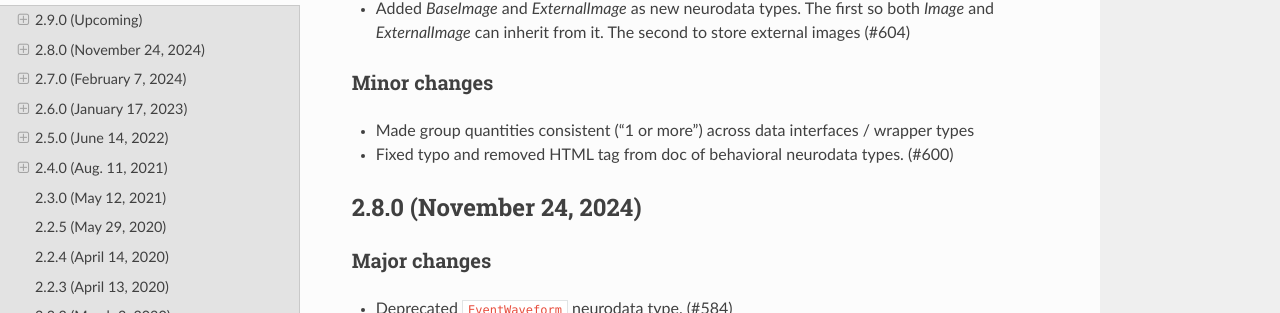
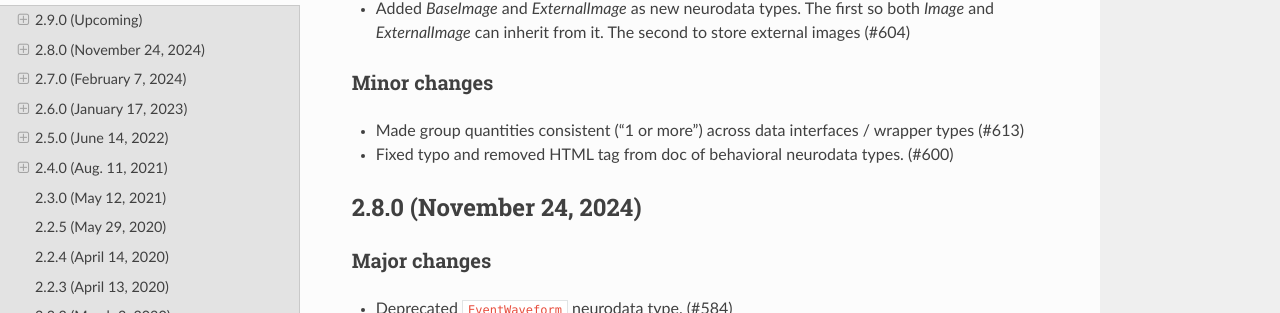
Before and after one commit to NeurodataWithoutBorders/nwb-schema, a Sphinx documentation site: the page built from docs/format/source/format_release_notes.rst, in a window 1280 px wide and 900 px high. Shown: the part 269-582 px from the top of the window. Built offline with Sphinx 7.4.7 and the Read the Docs theme 3.1.0, drawn with Linux system fonts in a browser that asks for light colours.

Commit message:
Update format_release_notes.rst
Added PR number

```diff
--- a/docs/format/source/format_release_notes.rst
+++ b/docs/format/source/format_release_notes.rst
@@ -12,7 +12,7 @@ Major changes
 
 Minor changes
 ^^^^^^^^^^^^^
-- Made group quantities consistent ("1 or more") across data interfaces / wrapper types
+- Made group quantities consistent ("1 or more") across data interfaces / wrapper types (#613)
 - Fixed typo and removed HTML tag from doc of behavioral neurodata types. (#600)
 
 2.8.0 (November 24, 2024)
```
